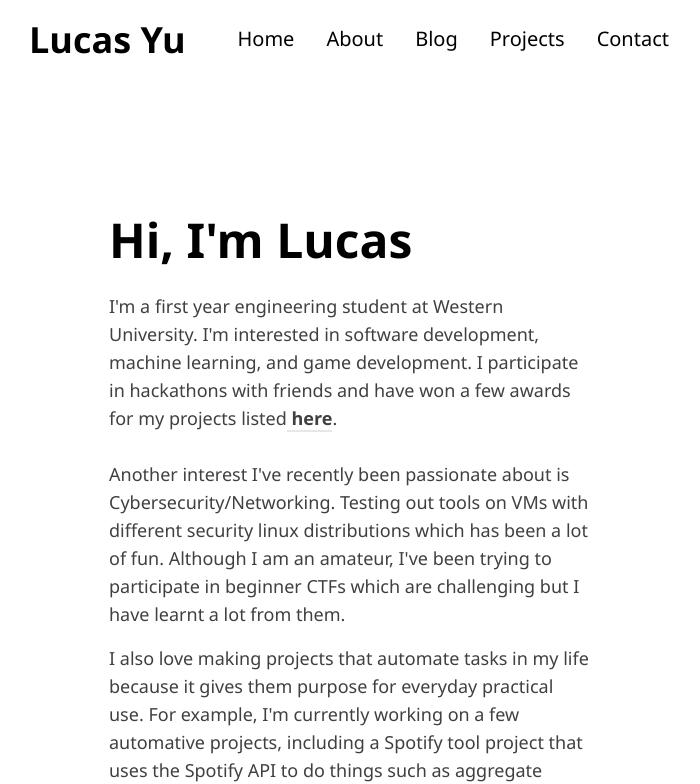
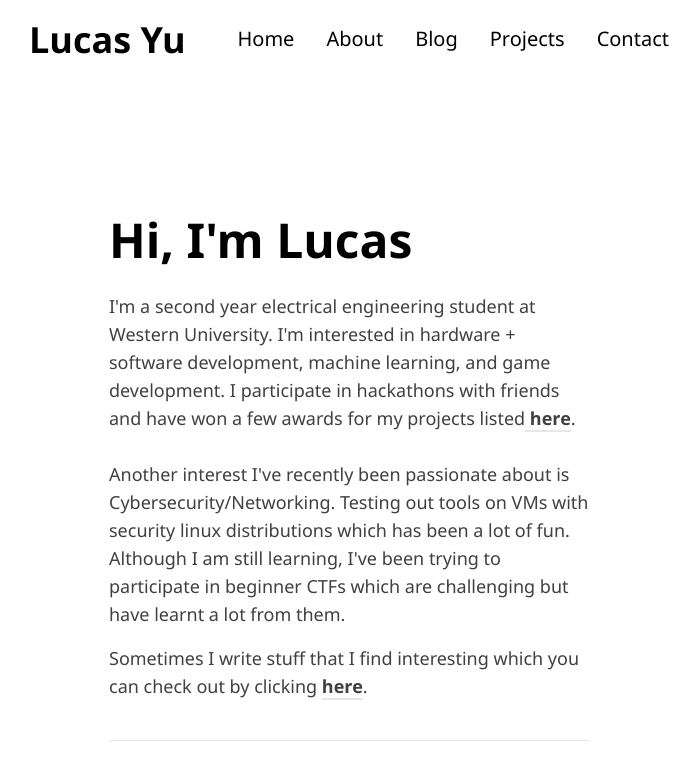
Before and after one commit to loafisgood/lucas-yu, a Next.js app: page /about in a window 1280 px wide. Shown: the top 784 px of the page, without its empty margins (291-991 px from the left). Built offline with nearby package versions, Linux system fonts and the light colour scheme.

Commit message:
Update personal introduction in about page

```diff
--- a/app/about/page.tsx
+++ b/app/about/page.tsx
@@ -8,18 +8,13 @@ export default function About() {
       <div className="mt-7 text-lg text-left">
         <div>
           <p>
-            I&apos;m a first year engineering student at Western University.
-            I&apos;m interested in software development, machine learning, and game development.
+            I&apos;m a second year electrical engineering student at Western University.
+            I&apos;m interested in hardware + software development, machine learning, and game development.
             I participate in hackathons with friends and have won a few awards for my projects listed
             <Link href={"/projects"} className="font-bold cursor-pointer border-b-2"> here</Link>.<br></br><br></br>
             Another interest I&apos;ve recently been passionate about is Cybersecurity/Networking.
-            Testing out tools on VMs with different security linux distributions which has been a lot of fun.
-            Although I am an amateur, I&apos;ve been trying to participate in beginner CTFs which are challenging but I have learnt a lot from them.
-          </p>
-          <p className="mt-4">
-            I also love making projects that automate tasks in my life because it gives them purpose for everyday practical use.
-            For example, I&apos;m currently working on a few automative projects, including a Spotify tool project that uses the Spotify API to do things such as aggregate temporary generated playlists to be saved.
-
+            Testing out tools on VMs with security linux distributions which has been a lot of fun.
+            Although I am still learning, I&apos;ve been trying to participate in beginner CTFs which are challenging but have learnt a lot from them.
           </p>
           <p className="mt-4">
             Sometimes I write stuff that I find interesting which you can check out by clicking <Link href={"/blog"} className="font-bold cursor-pointer border-b-2"> here</Link>.
```
